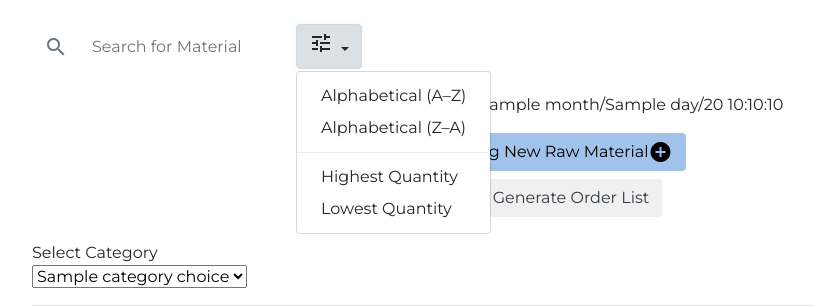
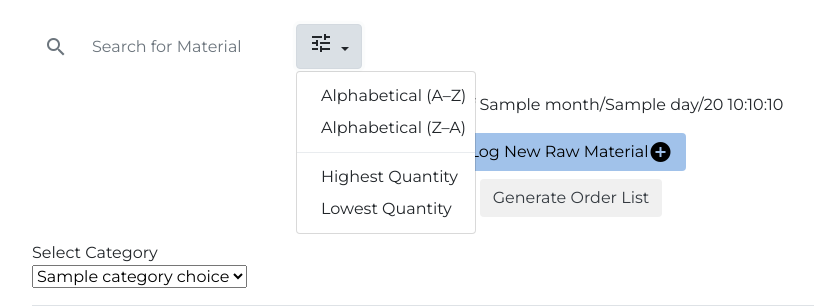
Before and after one commit to ndrch18/Rajac-Solutions, a Django app: template TwoChic/system_app/templates/system_app/prodman_matinv.html in a window 1280 px wide, after a click on "tune". Shown: the part 58-364 px from the top of the page, without its empty margins (69-883 px from the left). Run offline with Django 5.2, Linux system fonts and the light colour scheme; data comes from the database, SQL or seed files in the repository; both versions use the stored data as it was after the commit; the template is opened without the code that fills it: values that come from a table or form of the project are taken from there, most other values are stand-ins (such as "Sample title", 1, 10 or a date in 2020); some libraries are stand-ins or nearby versions.

Commit message:
added localhost + fixed dropdown card for filter

```diff
--- a/TwoChic/TwoChic/settings.py
+++ b/TwoChic/TwoChic/settings.py
@@ -26,7 +26,7 @@ SECRET_KEY = 'django-insecure-9@+c3xjznx^y05(9v8odm(nq7j!-u7z#l@@93wr8(jp4obml%t
 # SECURITY WARNING: don't run with debug turned on in production!
 DEBUG = True
 
-ALLOWED_HOSTS = ['127.0.0.1', 'localhost', '192.168.1.53', '192.168.10.171', '192.168.8.150','192.168.53.236']
+ALLOWED_HOSTS = ['127.0.0.1', 'localhost', '192.168.1.53', '192.168.10.171', '192.168.8.150','192.168.53.236', '192.168.1.71']
 
 # Application definition
 
--- a/TwoChic/system_app/static/bootstrap/css/custom.css
+++ b/TwoChic/system_app/static/bootstrap/css/custom.css
@@ -77,6 +77,17 @@ body { font-family: 'Montserrat', sans-serif; }
     gap: 6px;
 }
 
+.filter-button {
+      min-width: 180px;
+  right: 0;
+  left: auto;
+}
+
+.filter-button .dropdown-item {
+    display: flex;
+    align-items: center;
+    gap: 6px;
+}
 /* production manager material inventory forms */
 
 .custom-input {
--- a/TwoChic/system_app/templates/system_app/prodman_matinv.html
+++ b/TwoChic/system_app/templates/system_app/prodman_matinv.html
@@ -33,7 +33,7 @@
         <span class="material-icons">tune</span>
     </button>
 
-    <ul class="dropdown-menu dropdown-menu-end">
+    <ul class="dropdown-menu dropdown-menu-left filter-button">
 
         <li>
             <a class="dropdown-item"
```
Also changed, not shown: TwoChic/db.sqlite3.
